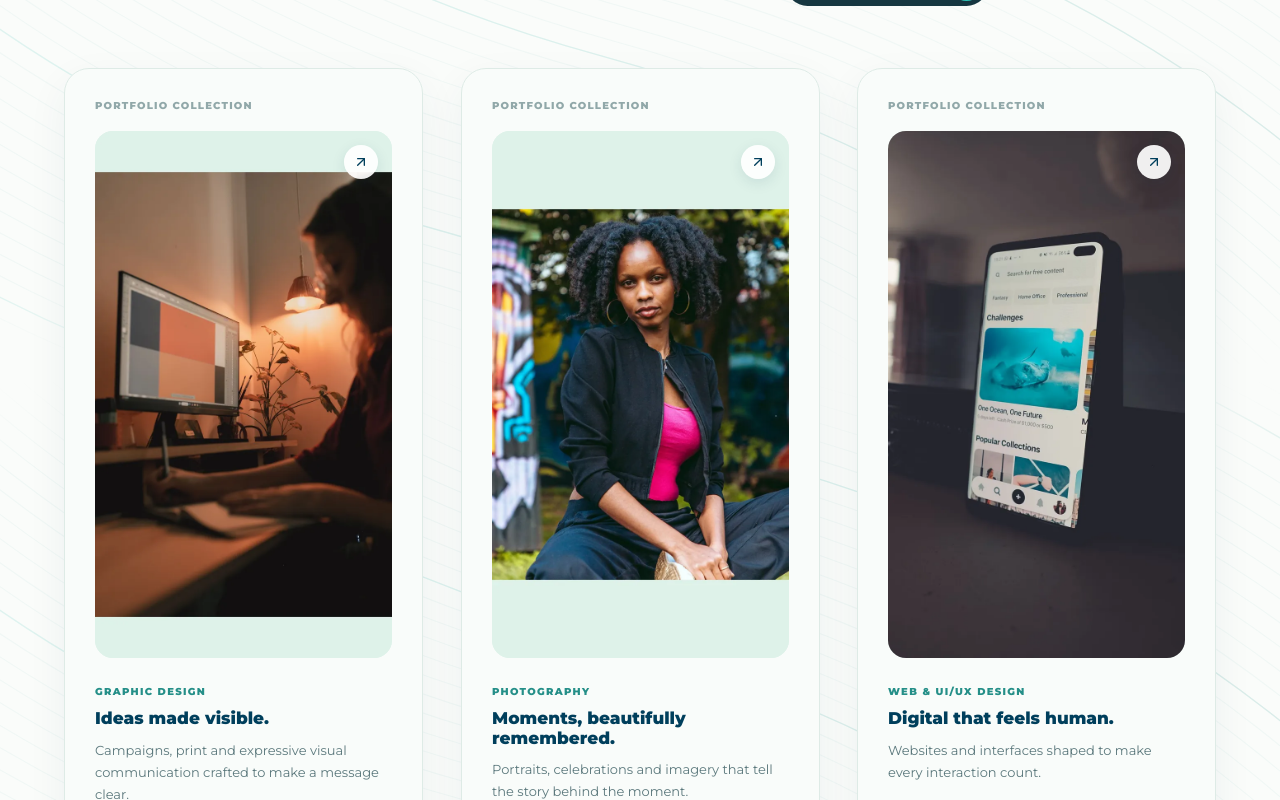
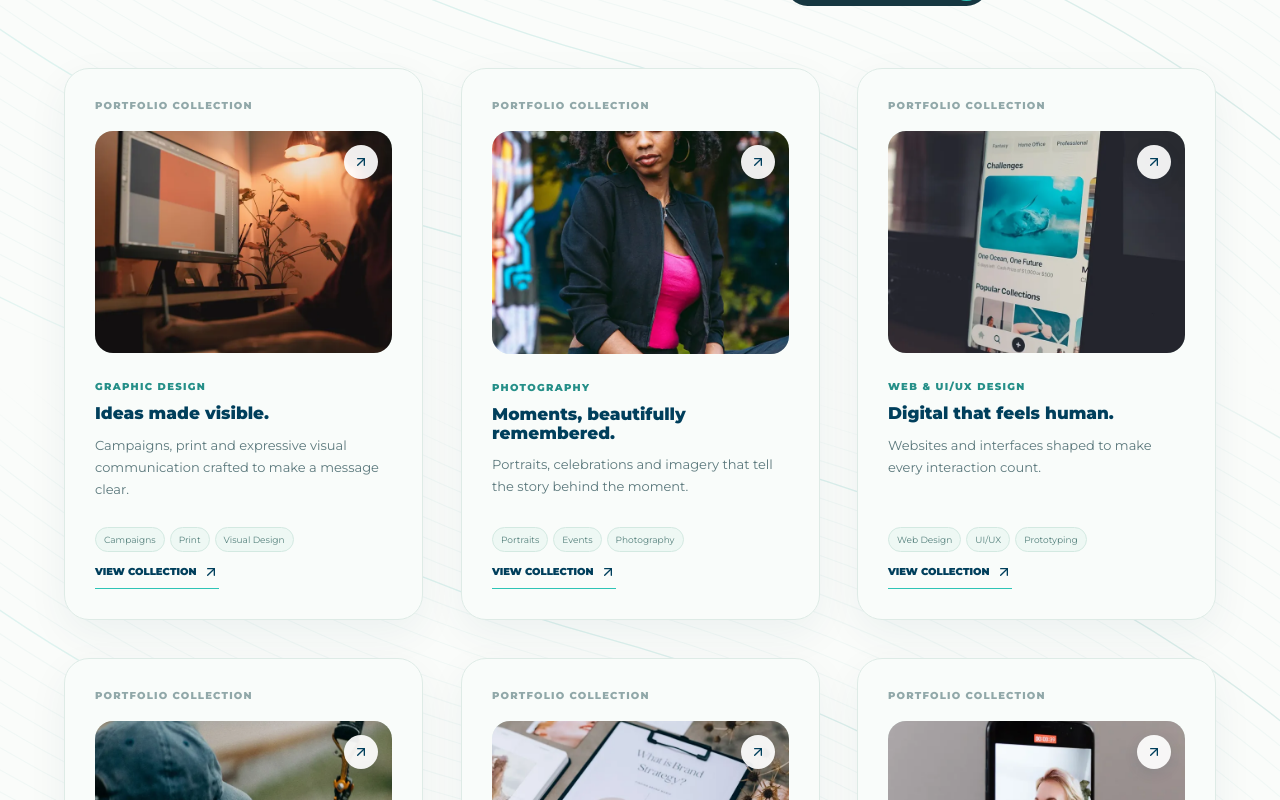
Before and after one commit to victorasige4/visual-verse-creations, a React (Vite) app: page / in a window 1280 px wide. Shown: the part 4300-5100 px from the top of the page. Built offline with nearby package versions, Linux system fonts and the light colour scheme.

Commit message:
Remove homepage image gaps using consistent 4:3 landscape frames and cover fitting

```diff
--- a/src/portfolio.css
+++ b/src/portfolio.css
@@ -282,10 +282,10 @@
   }
 }
 
-/* Selected directions: full-frame portrait imagery, consistent typography and responsive cards. */
+/* Selected directions: edge-to-edge landscape imagery, consistent typography and responsive cards. */
 #work .vv-pf-card { min-height: 0; }
-#work .vv-pf-card-media { width: 100%; height: auto; aspect-ratio: 9/16; flex-shrink: 0; }
-#work .vv-pf-selected-photo { display: block; width: 100%; height: 100%; object-fit: contain; object-position: center; }
+#work .vv-pf-card-media { position: relative; width: 100%; height: auto; aspect-ratio: 4/3; flex-shrink: 0; padding: 0; overflow: hidden; }
+#work .vv-pf-selected-photo { position: absolute; inset: 0; display: block; width: 100%; height: 100%; max-width: none; max-height: none; object-fit: cover; object-position: center; }
 #work .vv-pf-card-bottom { flex-direction: column; align-items: flex-start; gap: 12px; }
 @media (min-width: 1100px) {
   #work .vv-pf-grid { grid-template-columns: repeat(3, minmax(0, 1fr)); }
```
